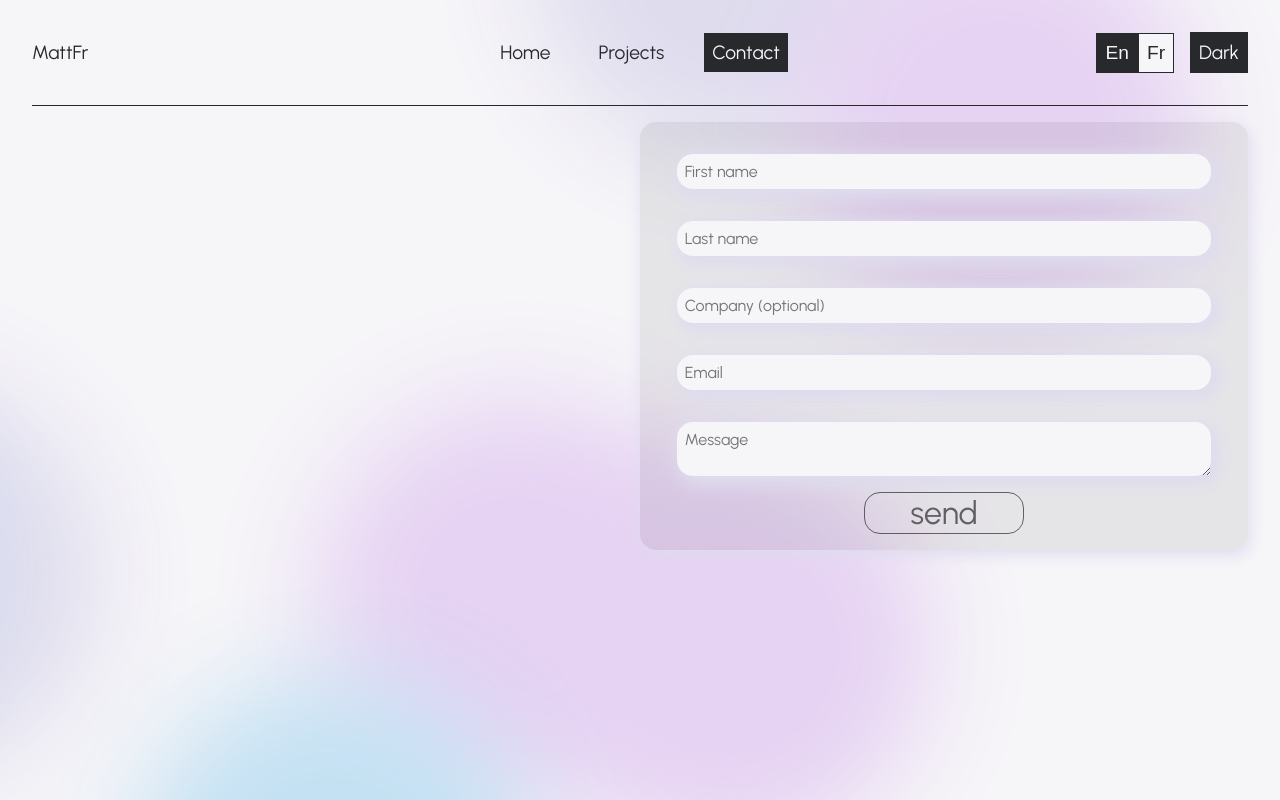
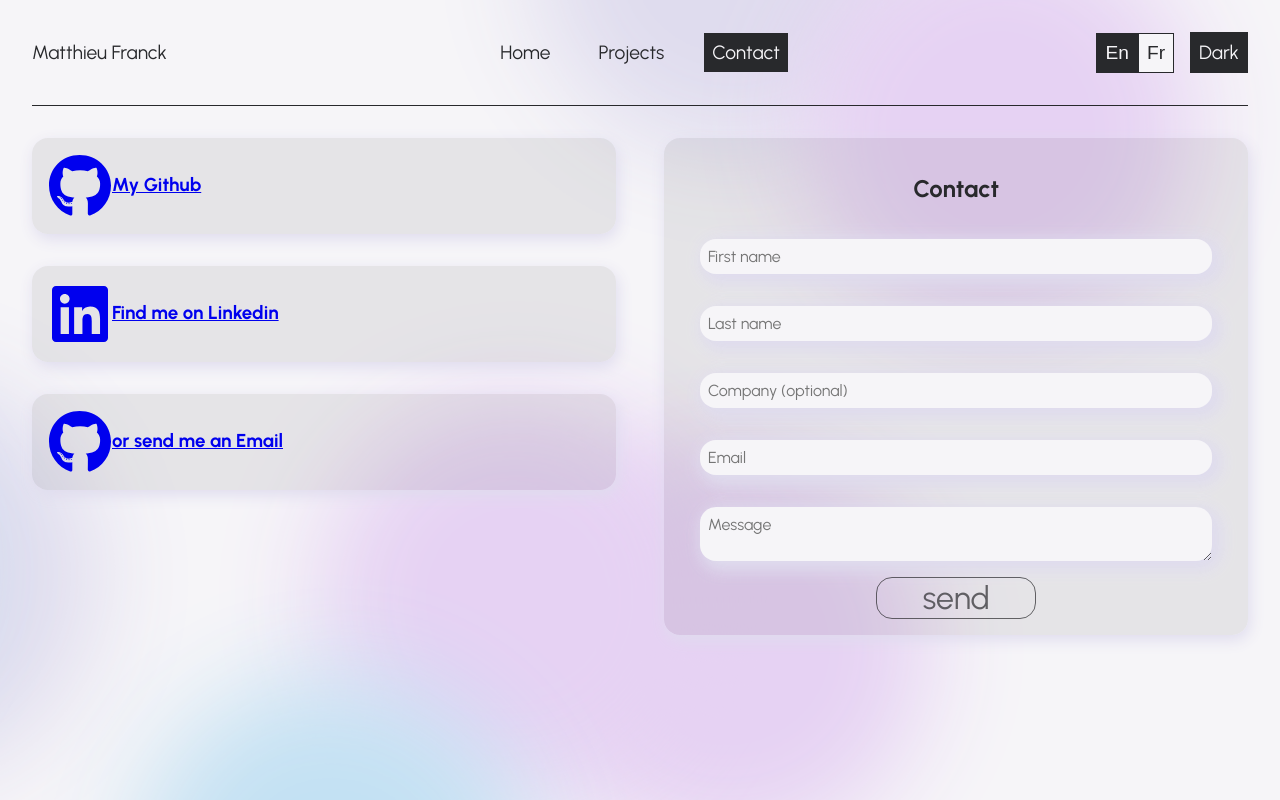
Before and after one commit to Matt-Fr/portfolio, a React (Create React App) app: page /contact in a window 1280 px wide. Built offline with nearby package versions, Linux system fonts and the light colour scheme.

Commit message:
changed style and added details contact

```diff
--- a/src/components/FormContact.js
+++ b/src/components/FormContact.js
@@ -62,6 +62,8 @@ const FormContact = () => {
     }
   };
 
+  // peut etre tout revoir en créant des fonctions pour les classnames comme pour moviefinder
+
   const checkEmail = () => {
     //eslint-disable-next-line
     let regexEmail = /^\w+([\.-]?\w+)*@\w+([\.-]?\w+)*(\.\w{2,3})+$/;
@@ -93,6 +95,7 @@ const FormContact = () => {
         onSubmit="submit"
         className="formContact"
       >
+        <h1>{writeBilingualContent("Contact", "Contactez-moi")}</h1>
         <input type="hidden" name="form-name" value="contact" />
         <label htmlFor="firstName"></label>
         <input
--- /dev/null
+++ b/src/components/InfoContact.js
@@ -0,0 +1,49 @@
+import React from "react";
+import { useGlobalContext } from "../context";
+import { FaGithub } from "react-icons/fa";
+import { FaLinkedin } from "react-icons/fa";
+
+const InfoContact = () => {
+  const { writeBilingualContent } = useGlobalContext();
+  return (
+    <section className="contactSection-info">
+      <a
+        href="https://github.com/Matt-Fr"
+        target="_blank"
+        rel="noopener noreferrer"
+        className="contactSection-info-link"
+      >
+        <FaGithub className="contactSection-info-link-icon" />
+        <h3 className="contactSection-info-link-title">
+          {writeBilingualContent("My Github", "Mon Github")}
+        </h3>
+      </a>
+      <a
+        href="https://www.linkedin.com/in/matthieu-franck/"
+        target="_blank"
+        rel="noopener noreferrer"
+        className="contactSection-info-link"
+      >
+        <FaLinkedin className="contactSection-info-link-icon" />
+        <h3 className="contactSection-info-link-title">
+          {writeBilingualContent("Find me on Linkedin", "Mon Linkedin")}
+        </h3>
+      </a>
+
+      <a
+        href="mailto:matthieu_franck@orange.fr"
+        className="contactSection-info-link"
+      >
+        <FaGithub className="contactSection-info-link-icon" />
+        <h3 className="contactSection-info-link-title">
+          {writeBilingualContent(
+            "or send me an Email",
+            "Écrivez-moi par Email"
+          )}
+        </h3>
+      </a>
+    </section>
+  );
+};
+
+export default InfoContact;
--- a/src/index.scss
+++ b/src/index.scss
@@ -507,15 +507,45 @@ body {
 //form contact
 
 .contactSection {
-  margin: 1rem 0;
+  margin: 2rem 0;
   display: flex;
-  &-leftInfo {
-    width: 50%;
+  justify-content: space-between;
+  &-info {
+    width: 48%;
+    display: flex;
+    flex-direction: column;
+
+    &-link {
+      display: flex;
+      box-shadow: 2px 5px 15px 0px var(--clr-span1);
+      position: relative;
+      border-radius: 1rem;
+      margin-bottom: 2rem;
+      padding: 1rem;
+
+      &::before {
+        content: "";
+        position: absolute;
+        top: 0;
+        right: 0;
+        left: 0;
+        bottom: 0;
+        background-color: var(--clr-font);
+        opacity: 8%;
+        border-radius: 1rem;
+        z-index: -1;
+      }
+
+      &-icon {
+        width: 4rem;
+        height: 4rem;
+      }
+    }
   }
 }
 
 .contact {
-  width: 50%;
+  width: 48%;
 }
 
 .formContact {
@@ -527,7 +557,7 @@ body {
   box-shadow: 2px 5px 15px 0px var(--clr-span1);
   align-items: center;
   &-errorMsg {
-    color: red;
+    color: rgb(221, 151, 151);
   }
 
   &::before {
--- a/src/pages/Contact.js
+++ b/src/pages/Contact.js
@@ -1,11 +1,12 @@
 import React from "react";
 import FormContact from "../components/FormContact";
+import InfoContact from "../components/InfoContact";
 
 const Contact = () => {
   return (
     <section className="contactSection">
-      <div className="contactSection-leftInfo"></div>
-      <FormContact></FormContact>
+      <InfoContact />
+      <FormContact />
     </section>
   );
 };
--- a/src/pages/SharedLayout.js
+++ b/src/pages/SharedLayout.js
@@ -11,7 +11,7 @@ const SharedLayout = () => {
       <Background />
       <header className="mainHeader">
         <Link to="/" className="logo">
-          MattFr
+          Matthieu Franck
         </Link>
         <Navbar />
         <div className="switchBtns">
```
